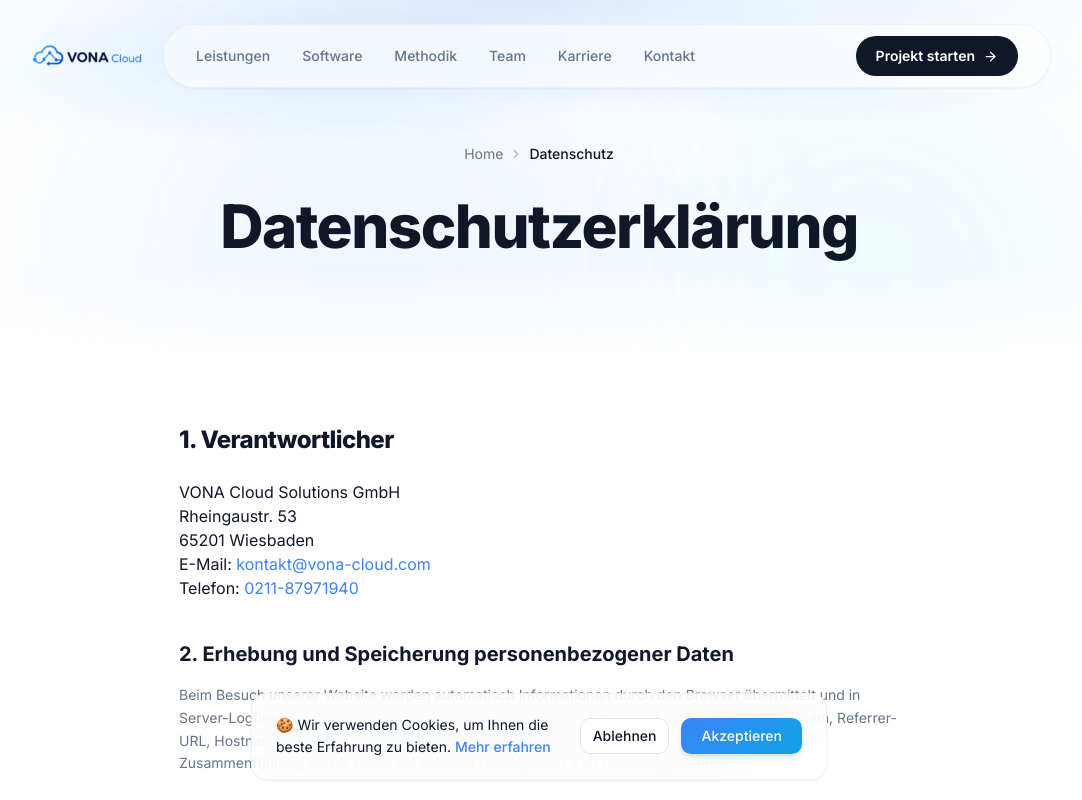
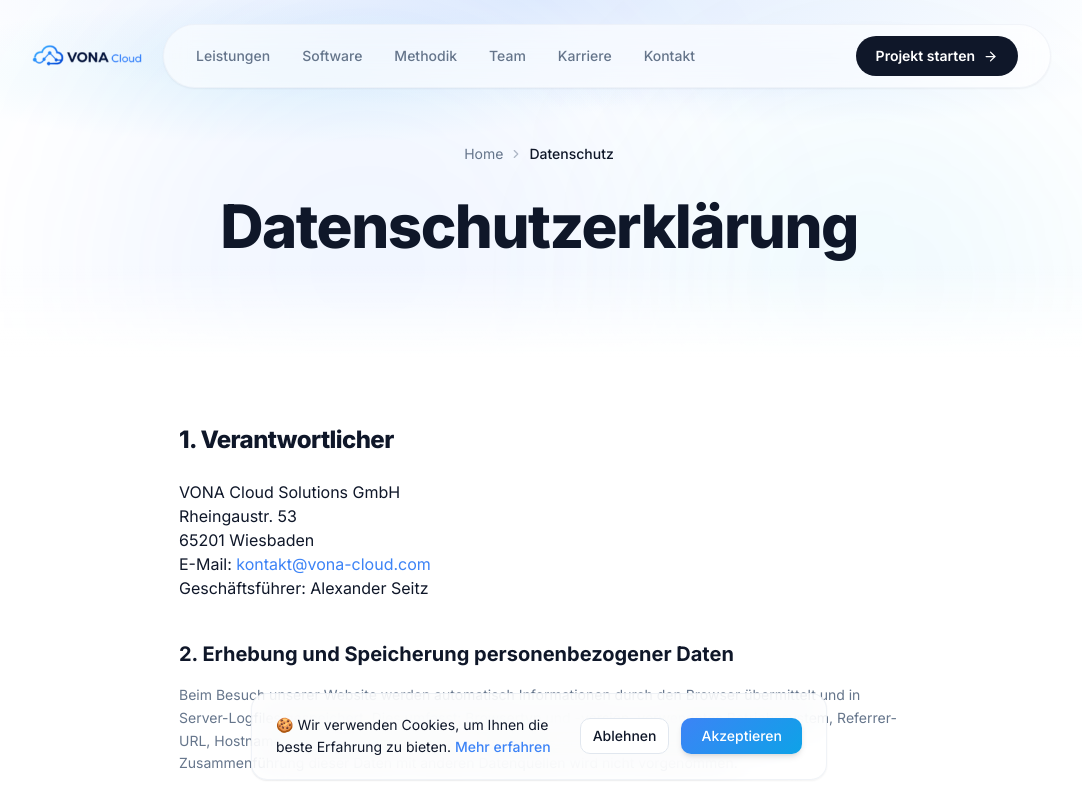
Before and after one commit to darklobster9512/vona-cloud, a React (Vite) app: page /datenschutz in a window 1280 px wide. Shown: the top 800 px of the page, without its empty margins (101-1183 px from the left). Built offline with nearby package versions, Linux system fonts and the light colour scheme; the HTML template or start-up script is replaced by a standard one.

Commit message:
Changes
Co-authored-by: darklobster9512 <301748244+darklobster9512@users.noreply.github.com>

```diff
--- a/src/pages/Datenschutz.tsx
+++ b/src/pages/Datenschutz.tsx
@@ -26,10 +26,8 @@ const Datenschutz = () => {
               kontakt@vona-cloud.com
             </a>
             <br />
-            Telefon:{' '}
-            <a href="mailto:kontakt@vona-cloud.com" className="text-primary hover:underline">
-              0211-87971940
-            </a>
+            Geschäftsführer: Alexander Seitz
+
           </p>
 
           <h2 className="text-xl font-bold mt-10 mb-4">2. Erhebung und Speicherung personenbezogener Daten</h2>
```
